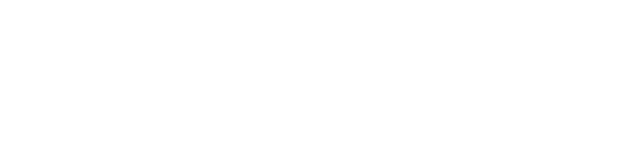
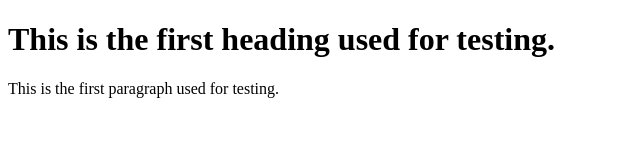
Before and after one commit to rejanekastrati/rejanekastrati.github.io, a plain HTML site: page index.html in a window 1280 px wide. Shown: the whole page, without its empty margins (0-640 px from the left). Drawn offline with Linux system fonts and the light colour scheme.

Commit message:
add test content

```diff
--- a/index.html
+++ b/index.html
@@ -6,3 +6,14 @@
 	<meta name="viewport" content="width=device-width, initial-scale=1.0">
 	<title>Rejanë Kastrati</title>
 </head>
+
+<body>
+    <h1>
+        This is the first heading used for testing.
+    </h1>
+    <p>
+        This is the first paragraph used for testing.
+    </p>
+</body>
+
+</html>
```
